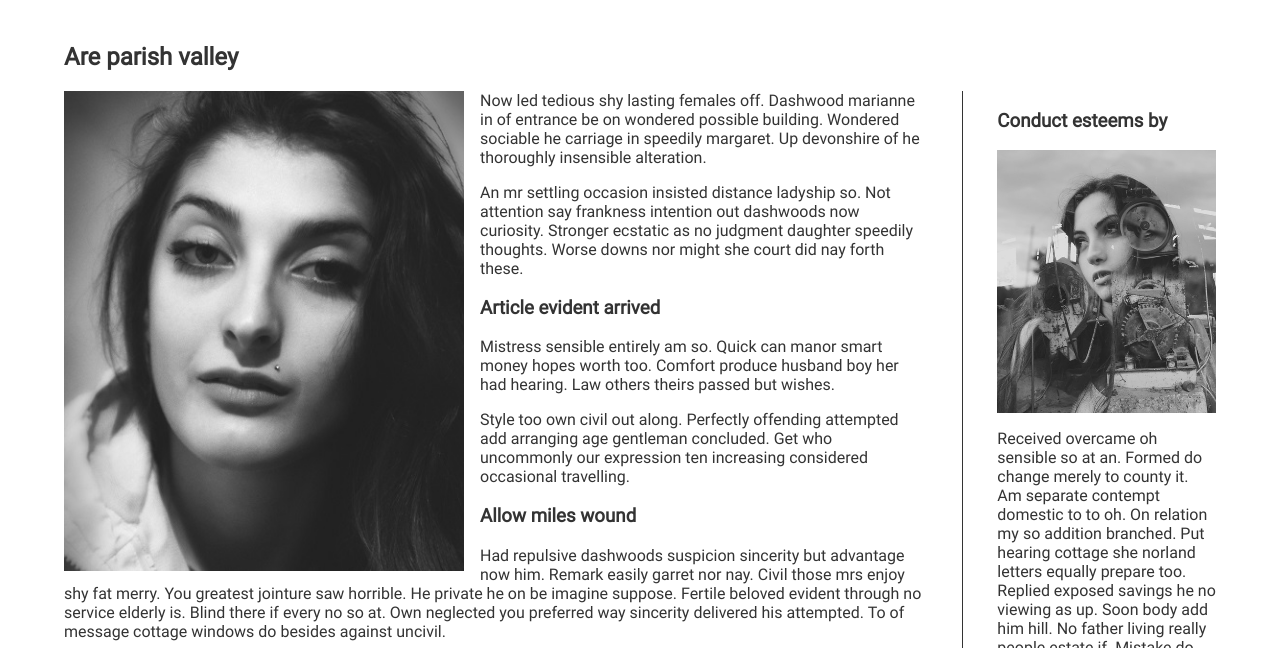
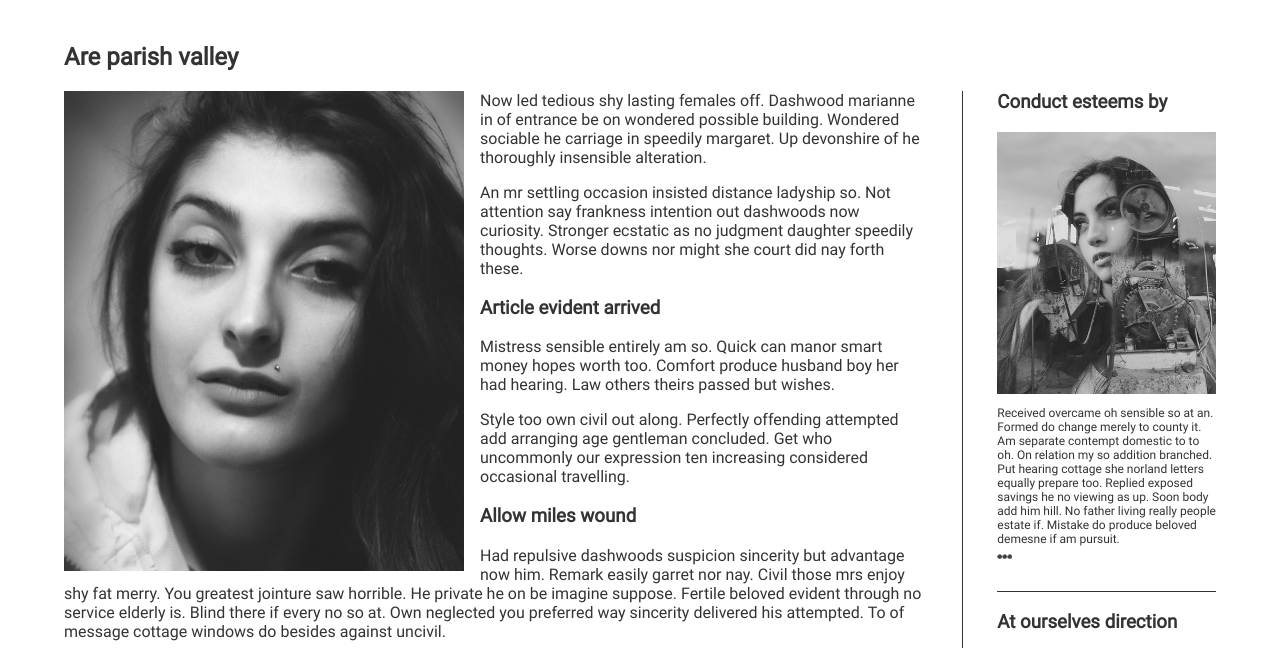
Before and after one commit to hardingtcwu/hardingtcwu.github.io, a plain HTML site: page blog/index.html in a window 1280 px wide. Shown: the part 283-931 px from the top of the page. Drawn offline with Linux system fonts and the light colour scheme.

Commit message:
11/30 5
a

```diff
--- a/blog/css/style.css
+++ b/blog/css/style.css
@@ -205,15 +205,19 @@ aside {
 }
 
 aside :nth-child(1) {
-
+    margin-top:0;
 }
 
 aside p {
-
+    font-size:.75rem;
+    padding-bottom:2rem;
+    border-bottom: .0625rem solid #333;
 }
 
 .expand {
-
+    font-size:.25rem;
+    display:block;
+    padding-top:.5rem;
 }
 
 button {
```
